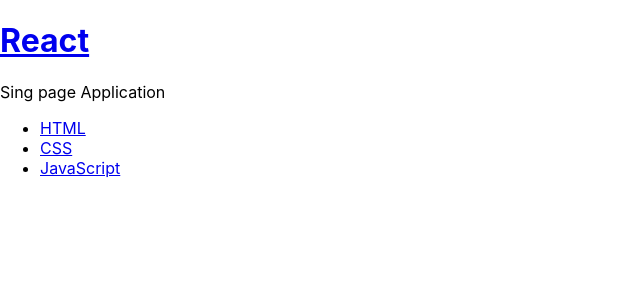
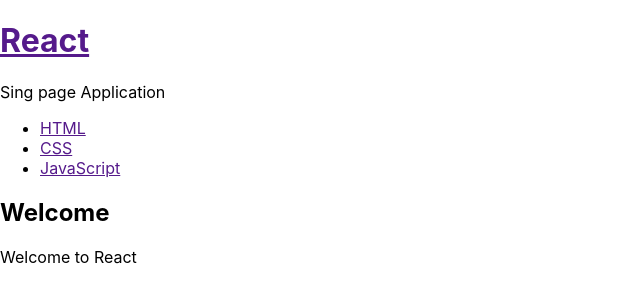
Before and after one commit to leeseungnam1234/ReactMyApp, a React (Create React App) app: page / in a window 1280 px wide. Shown: the top 302 px of the page, without its empty margins (0-640 px from the left). Built offline with nearby package versions, Linux system fonts and the light colour scheme.

Commit message:
react-20 차례

```diff
--- a/src/App.js
+++ b/src/App.js
@@ -9,7 +9,8 @@
   constructor(props) {
     super(props)
     this.state = {
-      mode:'read',
+      mode:'welcome',
+      selected_id:2,
       subject:{title:'React',desc:'Sing page Application'},
       welcome:{title:'Welcome',desc:'Welcome to React'},
       menus:[
@@ -26,29 +27,39 @@
       _title = this.state.welcome.title
       _desc = this.state.welcome.desc
     } else if (this.state.mode === 'read'){
-      _title = this.state.menus.title
-      _desc = this.state.menus.desc
+      var i = 0;
+      // while () {
+
+      //   i++
+      // }
+      _title = this.state.menus[0].title
+      _desc = this.state.menus[0].desc
     }
 
     return (
       <div className='App'>
-        {/* <Myheader
+        <Myheader
         title={this.state.subject.title}
         desc={this.state.subject.desc}
-        /> */}
-        <header>
-          <h1 className='logo'><a
-          href='/'
-          onClick={function(e){
-            e.preventDefault()
+        onChangePage = {
+          function () {
             this.setState({
               mode:'welcome'
-            })
-          }.bind(this)}
-          >{this.state.subject.title}</a></h1>
-          <p>{this.state.subject.desc}</p>
-        </header>
-        <Mynav data={this.state.menus} />
+            });
+          }.bind(this)
+        }
+        />
+        <Mynav
+          data={this.state.menus}
+          onChangePage = {
+            function (id) {
+              this.setState({
+                mode:'read',
+                selected_id:Number(id)
+              });
+            }.bind(this)
+          }
+        />
         <Myarticle
           title={_title}
           desc={_desc}
--- a/src/Myheader.js
+++ b/src/Myheader.js
@@ -1,10 +1,18 @@
+/* eslint-disable jsx-a11y/anchor-is-valid */
 import React, { Component } from 'react'
 
 export default class Myheader extends Component {
     render() {
     return (
         <header>
-        <h1 className='logo'><a href='/'>{this.props.title}</a></h1>
+        <h1 className='logo'>
+            <a
+            href=''
+            onClick={function(e){
+                e.preventDefault()
+                this.props.onChangePage()
+            }.bind(this)}
+            >{this.props.title}</a></h1>
         <p>{this.props.desc}</p>
         </header>
     )
--- a/src/Mynav.js
+++ b/src/Mynav.js
@@ -1,3 +1,4 @@
+/* eslint-disable jsx-a11y/anchor-is-valid */
 import React, { Component } from 'react'
 
 export default class Mynav extends Component {
@@ -6,7 +7,17 @@
         var data = this.props.data
         var i = 0
         while (i < data.length) {
-            lists.push(<li key={data[i].id}><a href='/'>{data[i].title}</a></li>)
+            lists.push(<li key={data[i].id}>
+                <a
+                    href=''
+                    data-id={data[i].id}
+                    onClick={
+                        function(e){
+                            e.preventDefault()
+                            this.props.onChangePage(e.target.dataset.id)
+                        }.bind(this)
+                    }
+                >{data[i].title}</a></li>)
             i += 1
         }
         return (
```
